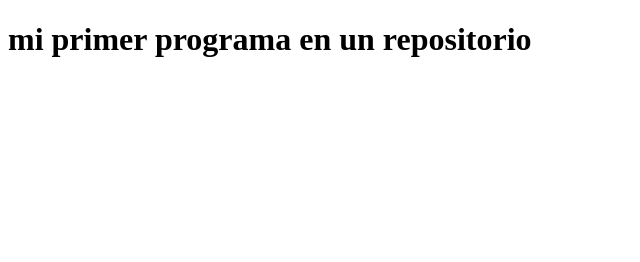
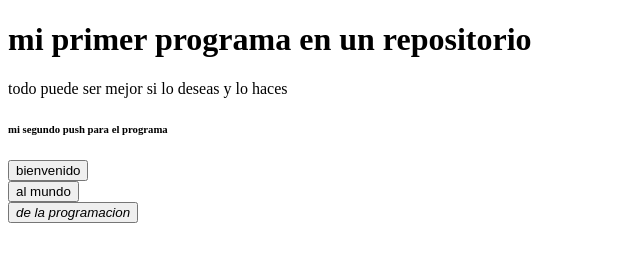
Before and after one commit to alexyHuara/MiPrimerRepositorio, a plain HTML site: page index.html in a window 1280 px wide. Shown: the whole page, without its empty margins (0-640 px from the left). Drawn offline with Linux system fonts and the light colour scheme.

Commit message:
mi segundo commit

```diff
--- a/index.html
+++ b/index.html
@@ -8,5 +8,14 @@
 </head>
 <body>
     <h1>mi primer programa en un repositorio</h1>
+<p>todo puede ser mejor si lo deseas y lo haces</p>
+<h6>mi segundo push para el programa</h6>
+<button>bienvenido</button>
+<br>
+<button>al mundo</button>
+<br>
+<button><em>de la programacion</em></strong></button>
+
+<a href="learn to code"></a>
 </body>
 </html>
```
